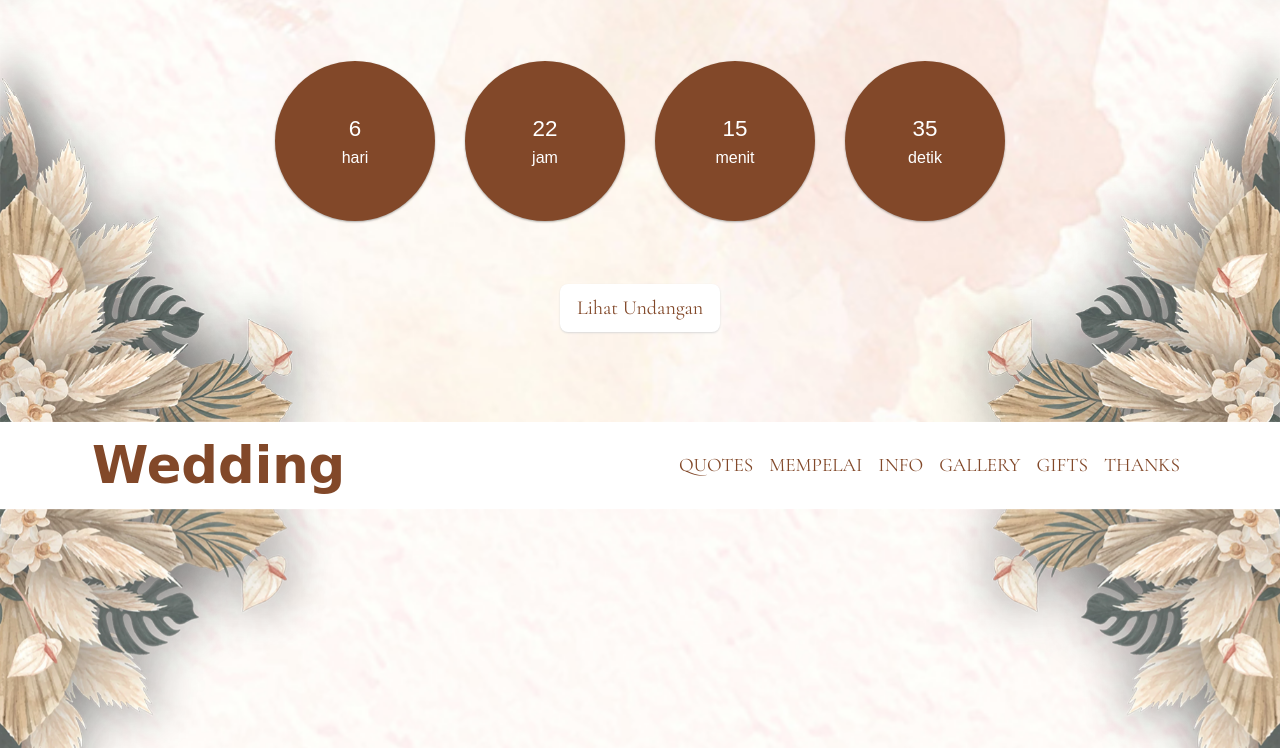
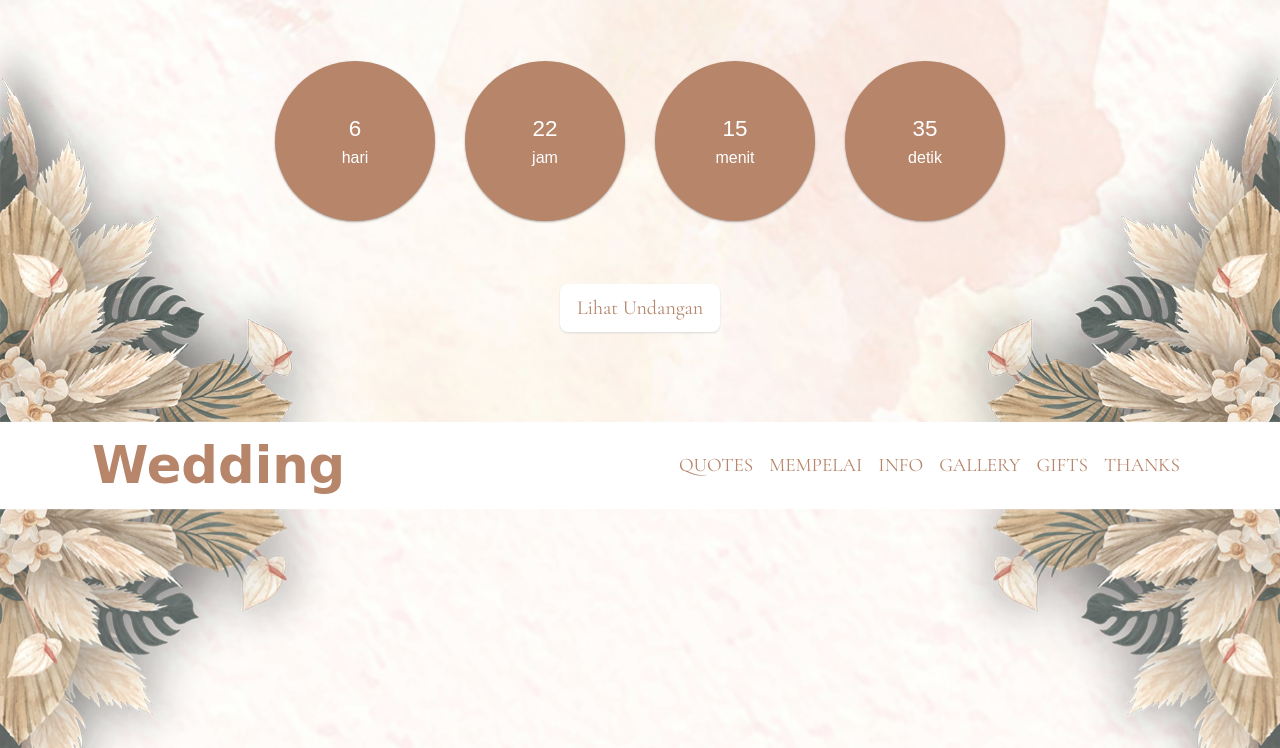
Before and after one commit to afrihamzah/Ngunduh-Mantu-Reza-dan-Ami, a plain HTML site: page index.html in a window 1280 px wide. Shown: the part 378-1126 px from the top of the page. Drawn offline with nearby package versions, Linux system fonts and the light colour scheme; a web font is replaced by a local one.

Commit message:
change the color font

```diff
--- a/style.css
+++ b/style.css
@@ -1,7 +1,7 @@
 :root {
   --shadow: 0px 1px 2px rgb(217, 217, 217);
   --font: #3f2d18;
-  --cream: #824829;
+  --cream: #b7856a;
 }
 
 @font-face {
```
